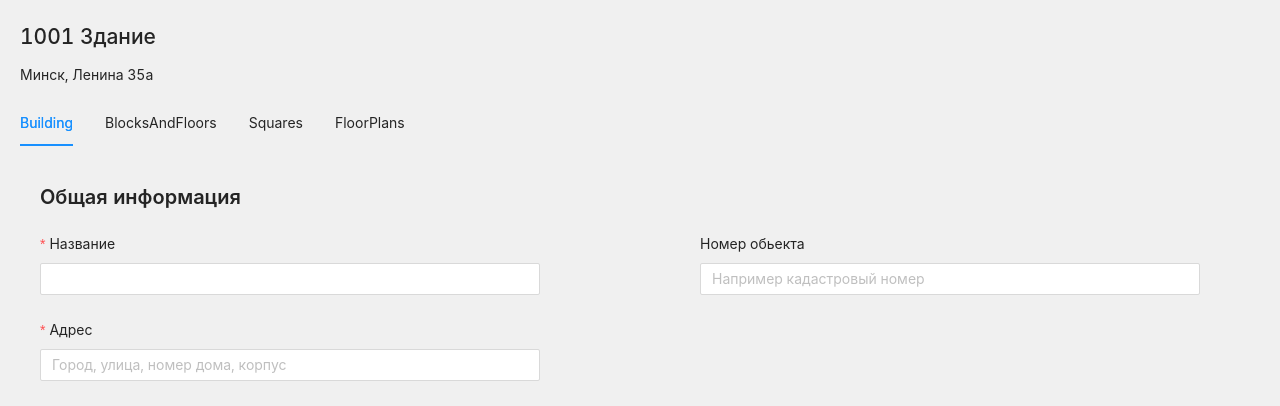
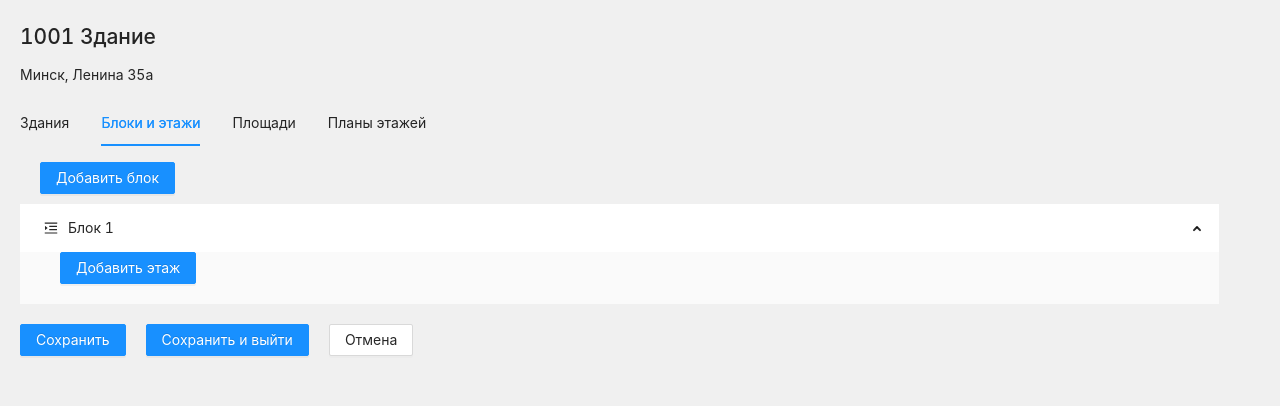
Before and after one commit to enya1407/drawing, a React (Create React App) app: page / in a window 1280 px wide. Shown: the top 406 px of the page. Built offline with nearby package versions, Linux system fonts and the light colour scheme.

Commit message:
feat: add 'BlocksAndFloors' page

```diff
--- a/src/App.css
+++ b/src/App.css
@@ -1,6 +1,7 @@
 .wrapper{
     max-width: 1200px;
     margin: 20px;
+    height: calc(100vh - 40px);
 }
 
 /*.toolbar {*/
@@ -11,6 +12,7 @@
 /*    border-top-left-radius: 5px;*/
 /*    border-bottom-left-radius: 5px;*/
 /*}*/
+
 
 
 
--- a/src/components/BlocksAndFloors/BlocksAndFloors.module.css
+++ b/src/components/BlocksAndFloors/BlocksAndFloors.module.css
@@ -0,0 +1,13 @@
+.subMenu{
+    margin-bottom: 20px;
+}
+.button{
+
+    margin-left: 20px;
+    margin-bottom: 10px;
+
+}
+.button2{
+    margin-left: 40px;
+    margin-bottom: 20px;
+}
--- a/src/components/BlocksAndFloors/BlocksAndFloors.tsx
+++ b/src/components/BlocksAndFloors/BlocksAndFloors.tsx
@@ -1,7 +1,117 @@
-import React from "react";
+import React, { useState } from "react";
+import { Button, Input, Menu, Popover } from "antd";
+import style from "./BlocksAndFloors.module.css";
+import { MenuUnfoldOutlined } from "@ant-design/icons";
+import SubMenu from "antd/es/menu/SubMenu";
+import { log } from "util";
+import Item from "antd/es/list/Item";
 
+interface FloorsType {
+  id: number;
+  number: number | null;
+}
+interface BlockType {
+  id: number;
+  floors: FloorsType[] | [];
+}
 const BlocksAndFloors = () => {
-  return <div></div>;
+  const [block, setBlock] = useState<BlockType[]>([{ id: 0, floors: [] }]);
+
+  const addBlock = () => {
+    const newBlock: BlockType = {
+      id: block[block.length - 1].id + 1,
+      floors: [],
+    };
+    setBlock([...block, newBlock]);
+  };
+
+  const addFloors = (indexEl: number) => {
+    const indexlastFloor =
+      block[indexEl].floors[block[indexEl].floors.length - 1]?.id;
+    const newFloors: FloorsType =
+      block[indexEl].floors.length > 0
+        ? { id: indexlastFloor + 1, number: null }
+        : { id: 0, number: null };
+    const newFloorArr = [...block[indexEl].floors, newFloors];
+    const newBlockObj = { ...block[indexEl], floors: newFloorArr };
+    const newBlockArr = [
+      ...block.filter((el, i) => i !== indexEl),
+      newBlockObj,
+    ];
+    setBlock(newBlockArr);
+  };
+
+  const content =
+    block.length === 1 ? (
+      <div>Изменить</div>
+    ) : (
+      <div>
+        <div>Изменить</div>
+        <div>Удалить</div>
+      </div>
+    );
+
+  const change = (
+    <Popover content={content} trigger="click">
+      <MenuUnfoldOutlined />
+    </Popover>
+  );
+
+  // const changeFloorNumber =(i)=>{
+  //   setBlock(newBlockArr);
+  // }
+  // const floorNumber = (i: number) =>
+  //   block[i].floors?.number === null ? (
+  //     <Input placeholder="Basic usage" onChange={(i)=>changeFloorNumber(i)} />
+  //   ) : (
+  //     "Блок"
+  //   );
+  // block[i].floors.number === null ? (
+  //   <Input placeholder="Basic usage" />
+  // ) : (
+  //   <p>`Блок ${block[i].floors.number}`</p>
+  // );
+
+  return (
+    <div>
+      <Button type="primary" className={style.button} onClick={addBlock}>
+        Добавить блок
+      </Button>
+      <Menu
+        defaultSelectedKeys={["1"]}
+        defaultOpenKeys={["sub1"]}
+        mode="inline"
+        className={style.subMenu}
+      >
+        {block &&
+          block.map((el: BlockType, i: number) => {
+            return (
+              <SubMenu
+                key={`sub${el.id + 1}`}
+                icon={change}
+                title={`Блок ${el.id + 1} `}
+              >
+                <Button
+                  type="primary"
+                  className={style.button2}
+                  onClick={() => addFloors(i)}
+                >
+                  Добавить этаж
+                </Button>
+                {block[i].floors &&
+                  block[i].floors.map((el: FloorsType) => {
+                    return (
+                      <Menu.Item key={el.id} icon={change}>
+                        {/*{floorNumber(i)}*/}
+                      </Menu.Item>
+                    );
+                  })}
+              </SubMenu>
+            );
+          })}
+      </Menu>
+    </div>
+  );
 };
 
 export default BlocksAndFloors;
--- a/src/components/Building/Building.module.css
+++ b/src/components/Building/Building.module.css
@@ -20,9 +20,7 @@
     display: flex;
     justify-content: space-between;
 }
-.button{
-    margin-right: 20px;
-}
+
 .item{
     width: 500px;
 }
--- a/src/components/Building/Building.tsx
+++ b/src/components/Building/Building.tsx
@@ -167,15 +167,6 @@ const Building = () => {
         <p className={style.heading}>Комментарий</p>
         <TextArea autoSize={{ minRows: 2, maxRows: 6 }} />
       </section>
-      <section className={`${style.section} ${style.buttonWrapper}`}>
-        <Button type="primary" className={style.button}>
-          Сохранить
-        </Button>
-        <Button type="primary" className={style.button}>
-          Сохранить и выйти
-        </Button>
-        <Button className={style.button}>Отмена</Button>
-      </section>
     </div>
   );
 };
--- a/src/components/CardBuilding.module.css
+++ b/src/components/CardBuilding.module.css
@@ -0,0 +1,4 @@
+
+.button{
+    margin-right: 20px;
+}
--- a/src/components/CardBuilding.tsx
+++ b/src/components/CardBuilding.tsx
@@ -4,29 +4,40 @@ import Squares from "./Squares/Squares";
 import BlocksAndFloors from "./BlocksAndFloors/BlocksAndFloors";
 import Building from "./Building/Building";
 import style from "./CardBuilding.module.css";
-import { Tabs } from "antd";
+import { Button, Tabs } from "antd";
 const { TabPane } = Tabs;
 
 const CardBuilding = () => {
   return (
-    <React.Fragment>
+    <div className={style.wrapper}>
+      <div className={style.tabsContainer}>
         <h2>1001 Здание</h2>
         <p>Минск, Ленина 35а</p>
-      <Tabs defaultActiveKey="1" className={style.tabsContainer}>
-        <TabPane tab="Building" key="1">
+        <Tabs defaultActiveKey="2">
+          <TabPane tab="Здания" key="1">
             <Building />
           </TabPane>
-        <TabPane tab="BlocksAndFloors" key="2">
+          <TabPane tab="Блоки и этажи" key="2">
             <BlocksAndFloors />
           </TabPane>
-        <TabPane tab="Squares" key="3">
+          <TabPane tab="Площади" key="3">
             <Squares />
           </TabPane>
-        <TabPane tab="FloorPlans" key="4">
+          <TabPane tab="Планы этажей" key="4">
             <FloorPlans />
           </TabPane>
         </Tabs>
-    </React.Fragment>
+      </div>
+      <div className={`style.buttonWrapper`}>
+        <Button type="primary" className={style.button}>
+          Сохранить
+        </Button>
+        <Button type="primary" className={style.button}>
+          Сохранить и выйти
+        </Button>
+        <Button className={style.button}>Отмена</Button>
+      </div>
+    </div>
   );
 };
 
```
Lines whose indentation alone changed are shown as unchanged.
